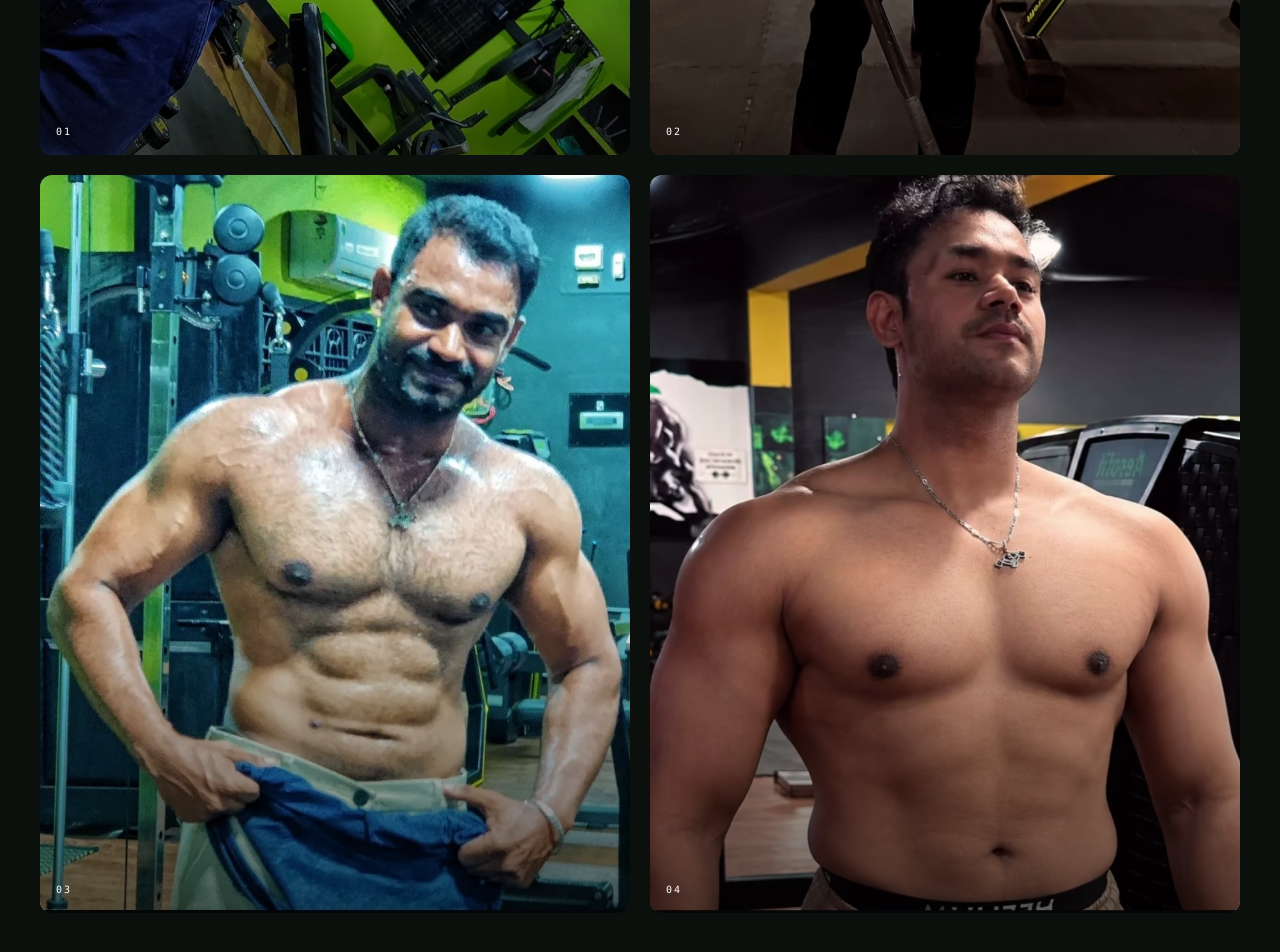
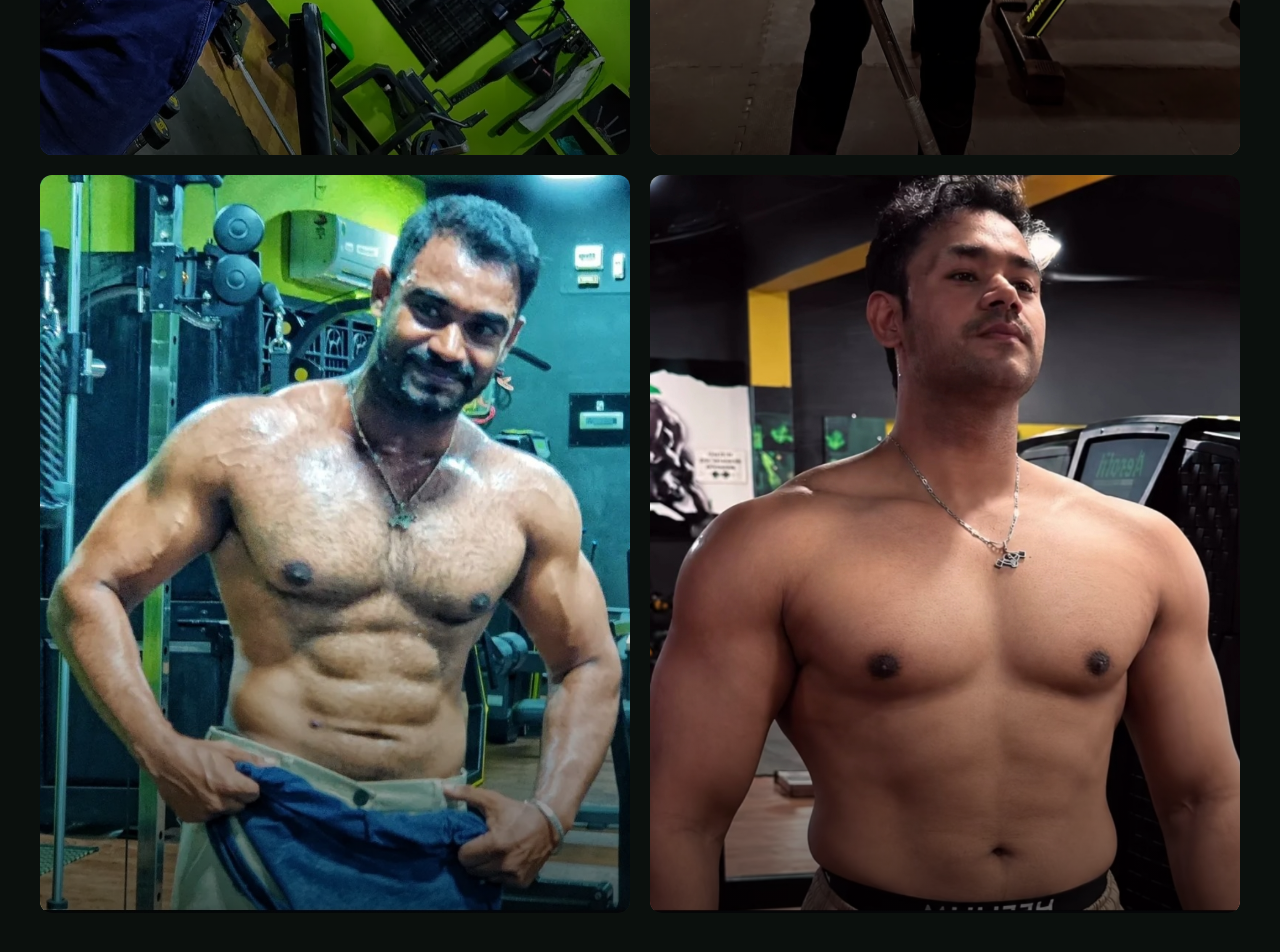
Before and after one commit to shaikirfan2904-hub/saddam-fitness-care, a Next.js app: page / in a window 1280 px wide. Shown: the part 2920-3872 px from the top of the page. Built offline with nearby package versions, Linux system fonts and the light colour scheme; a web font is replaced by a local one.

Commit message:
Finalize trainer and footer updates

```diff
--- a/components/Footer.tsx
+++ b/components/Footer.tsx
@@ -231,16 +231,14 @@ export default function Footer() {
             BOTTOM BAR
         ===================================================== */}
 
-        <div className="footer-reveal flex flex-col gap-4 py-6 sm:flex-row sm:items-center sm:justify-between">
-
-          <p className="font-mono text-[9px] uppercase tracking-[0.2em] text-white/30">
-            © {new Date().getFullYear()} Saddam Fitness Care. All Rights Reserved.
+        <div className="border-t border-white/10 py-6 text-center">
+          <p className="text-xs text-white/40">
+            © 2026 Saddam Fitness Care.   All Rights Reserved.
           </p>
 
-          <p className="font-mono text-[9px] uppercase tracking-[0.2em] text-white/30">
-            Built For Strength.
+          <p className="text-xs text-white/40">
+            Designed and Developed by " i "
           </p>
-
         </div>
 
       </div>
--- a/components/sections/About.tsx
+++ b/components/sections/About.tsx
@@ -425,9 +425,7 @@ export default function About() {
 
                 <div className="absolute inset-0 rounded-xl bg-gradient-to-t from-black/60 via-transparent to-transparent" />
 
-                <span className="absolute bottom-4 left-4 font-mono text-[10px] tracking-[0.2em] text-white">
-                  01
-                </span>
+
 
               </button>
 
@@ -448,9 +446,7 @@ export default function About() {
 
                 <div className="absolute inset-0 rounded-xl bg-gradient-to-t from-black/60 via-transparent to-transparent" />
 
-                <span className="absolute bottom-4 left-4 font-mono text-[10px] tracking-[0.2em] text-white">
-                  02
-                </span>
+
 
               </button>
 
@@ -471,9 +467,7 @@ export default function About() {
 
                 <div className="absolute inset-0 rounded-xl bg-gradient-to-t from-black/60 via-transparent to-transparent" />
 
-                <span className="absolute bottom-4 left-4 font-mono text-[10px] tracking-[0.2em] text-white">
-                  03
-                </span>
+
 
               </button>
 
@@ -494,9 +488,7 @@ export default function About() {
 
                 <div className="absolute inset-0 rounded-xl bg-gradient-to-t from-black/60 via-transparent to-transparent" />
 
-                <span className="absolute bottom-4 left-4 font-mono text-[10px] tracking-[0.2em] text-white">
-                  04
-                </span>
+
 
               </button>
 
```
